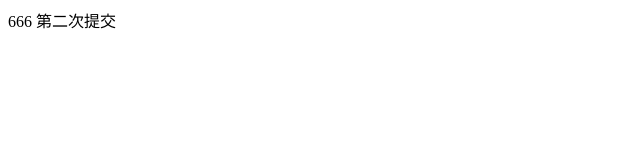
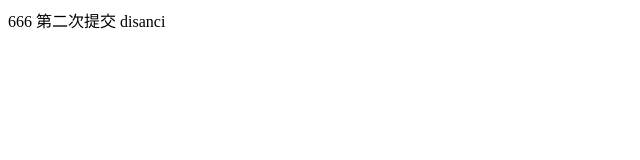
Before and after one commit to Zhyyy-666/11, a plain HTML site: page index.html in a window 1280 px wide. Shown: the full height of the page, 0-640 px from the left. Drawn offline with Linux system fonts and the light colour scheme.

Commit message:
第三次T提交

```diff
--- a/index.html
+++ b/index.html
@@ -11,6 +11,7 @@
 <body>
     666
     第二次提交
+    disanci
 </body>
 
 </html>
```
